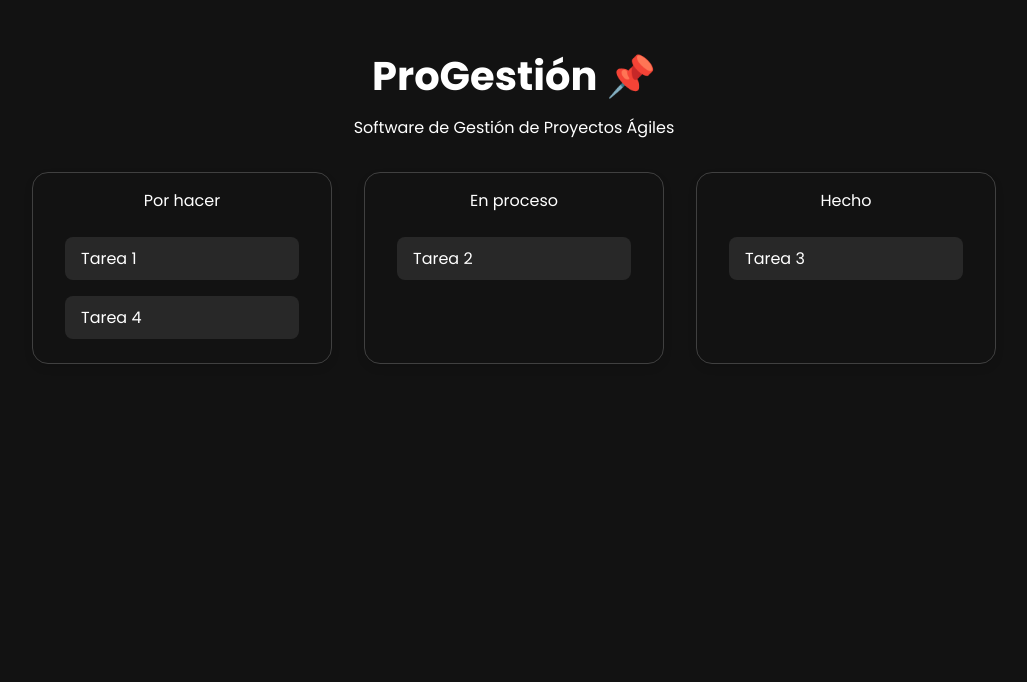
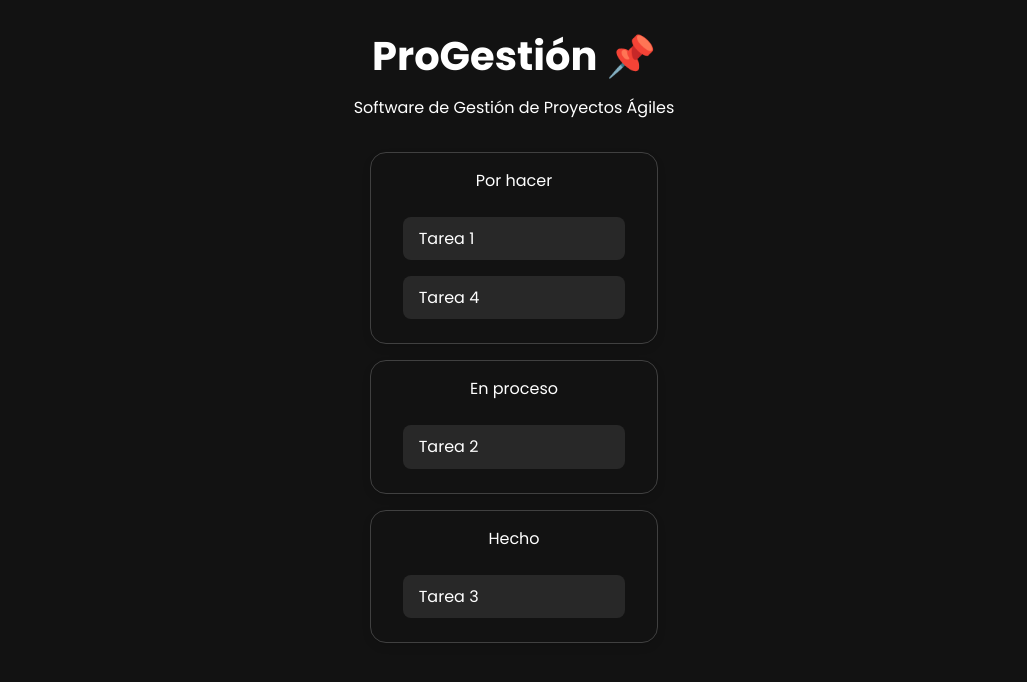
Before and after one commit to nicomellaor/pro-gestion, a React (Vite) app: page / in a window 1280 px wide. Shown: the top 682 px of the page, without its empty margins (126-1153 px from the left). Built offline with nearby package versions, Linux system fonts and the light colour scheme.

Commit message:
fix: change in css

```diff
--- a/src/App.css
+++ b/src/App.css
@@ -1,5 +1,9 @@
 #root {
-  padding: 20px;
+  padding: 2rem; /* ~ 32px*/
   max-width: 1320px;
   margin: 0 auto;
+  display: flex;
+  flex-direction: column;
+  align-items: center; /* Centrado horizontal */
+  min-height: 100dvh; /* Alto total de la pantalla*/
 }
--- a/src/index.css
+++ b/src/index.css
@@ -18,22 +18,13 @@
   margin-bottom: 2rem;
 }
 
-.main-container {
-  display: flex;
-  flex-direction: column;
-  align-items: center;
-  min-height: 100vh;
-  padding: 2rem;
-}
-
 .cards-grid {
   display: grid;
-  grid-template-columns: repeat(auto-fit, minmax(300px, 1fr));
-  justify-content: center;
-  gap: 2rem;
+  grid-template-columns: repeat(auto-fit, minmax(280px, 1fr));
+  gap: 1rem;
   padding: 0 1rem;
-  max-width: 1320px;
-  margin: 0 auto;
+  width: 100%; /* Ancho disponible de #root */
+  max-width: 100%;
 }
 
 .container-card {
@@ -43,12 +34,11 @@
   border: 1px solid #404040;
   padding: 16px;
   border-radius: 16px;
-  width: 100%;
-  max-width: 320px;
-  min-width: 280px;
+  width: 100%; /* 100% de la columna grid */
   background-color: #121212;
   box-shadow: 0 4px 8px rgba(0, 0, 0, 0.1);
   color: #FFFFFF;
+  max-width: 320px;
   margin: 0 auto;
 }
 
```
